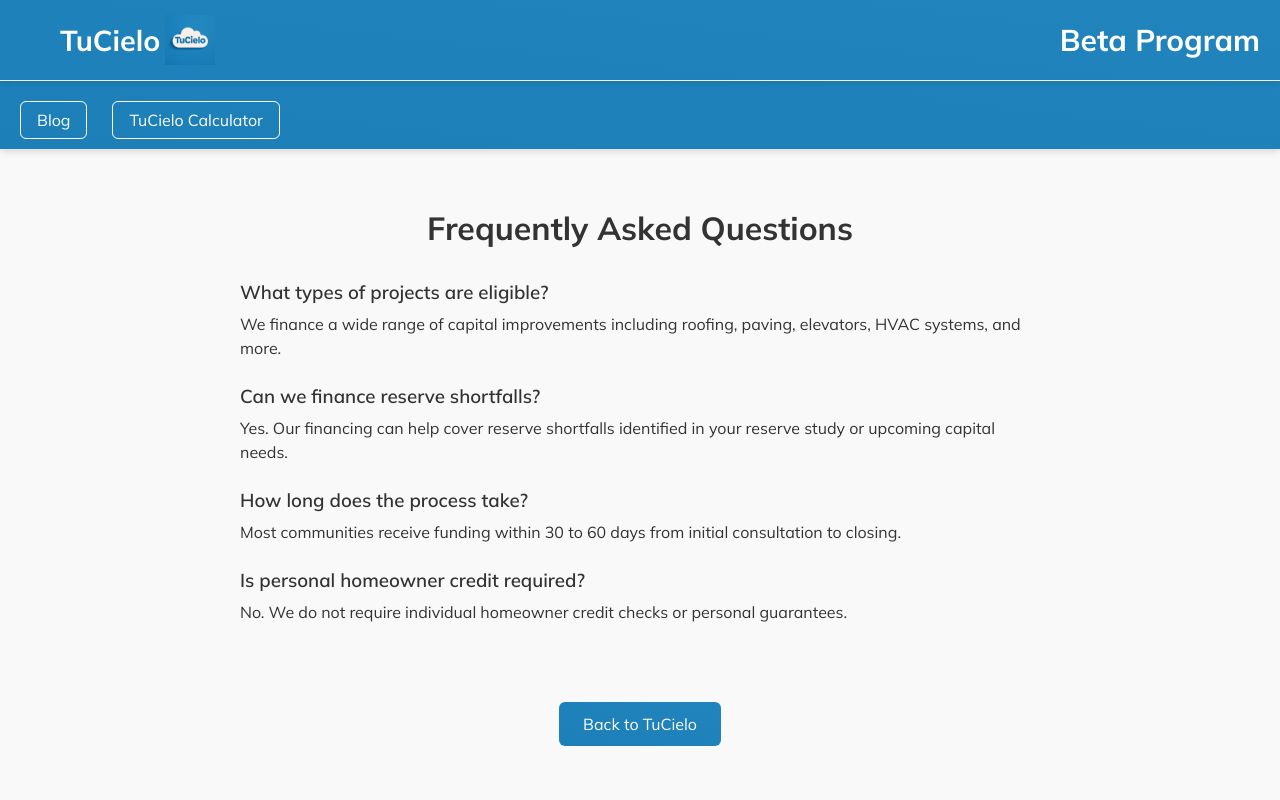
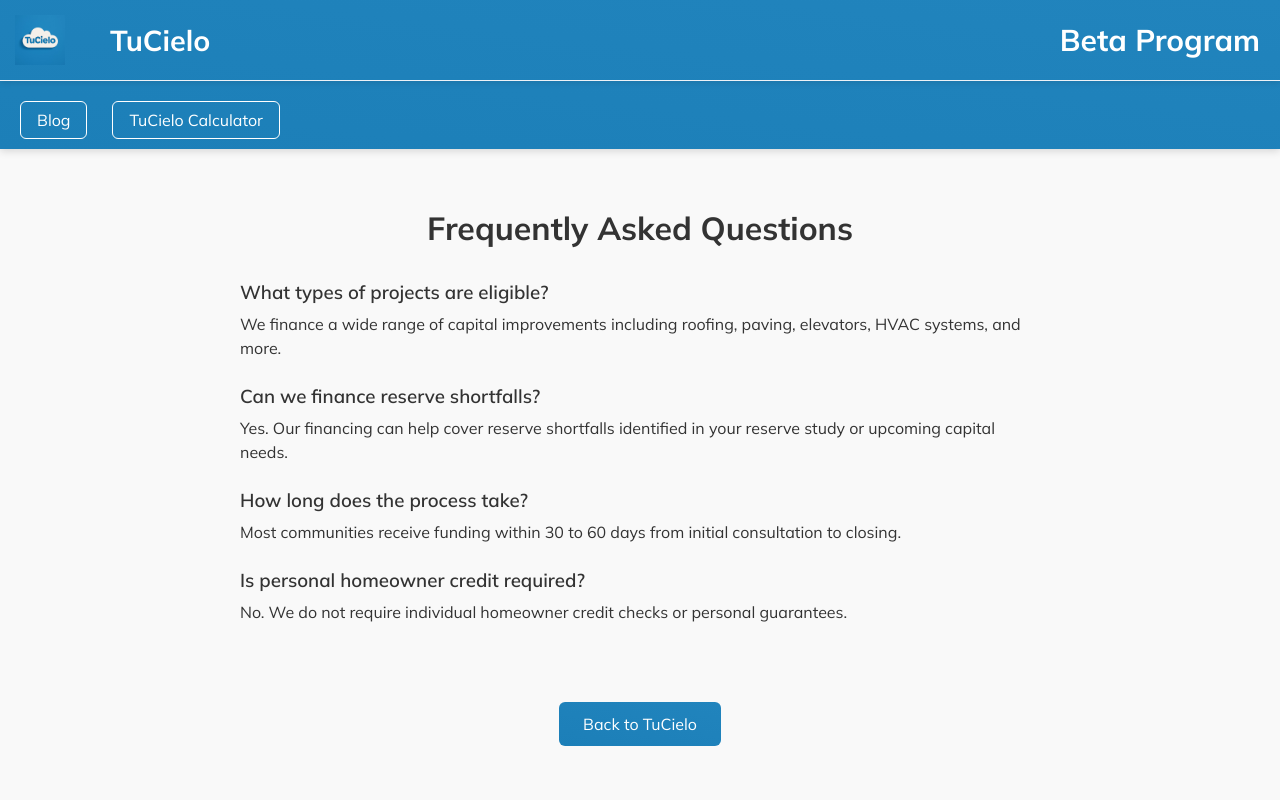
Before and after one commit to MetaCapFin/tu-cielo-site, a React (Create React App) app: page /faq in a window 1280 px wide. Shown: the top 800 px of the page. Built offline with nearby package versions, Linux system fonts and the light colour scheme.

Commit message:
Update App.css

```diff
--- a/src/App.css
+++ b/src/App.css
@@ -46,7 +46,6 @@
 }
 
 /* Logo image */
-/* Bigger logo */
 .logo-title img {
   height: 80px;  /* Increased from 60px */
   width: auto;
@@ -58,14 +57,6 @@
   height: 80px; /* Match logo size */
   width: auto;
   display: block;
-}
-
-/* Reorder Beta label to the left */
-.logo-title {
-  display: flex;
-  align-items: center;
-  flex-direction: row-reverse; /* This moves .beta-label to the LEFT */
-  gap: 20px; /* space between sticker and logo */
 }
 
 /* Optional: remove margin-left from beta if it causes alignment issues */
```
